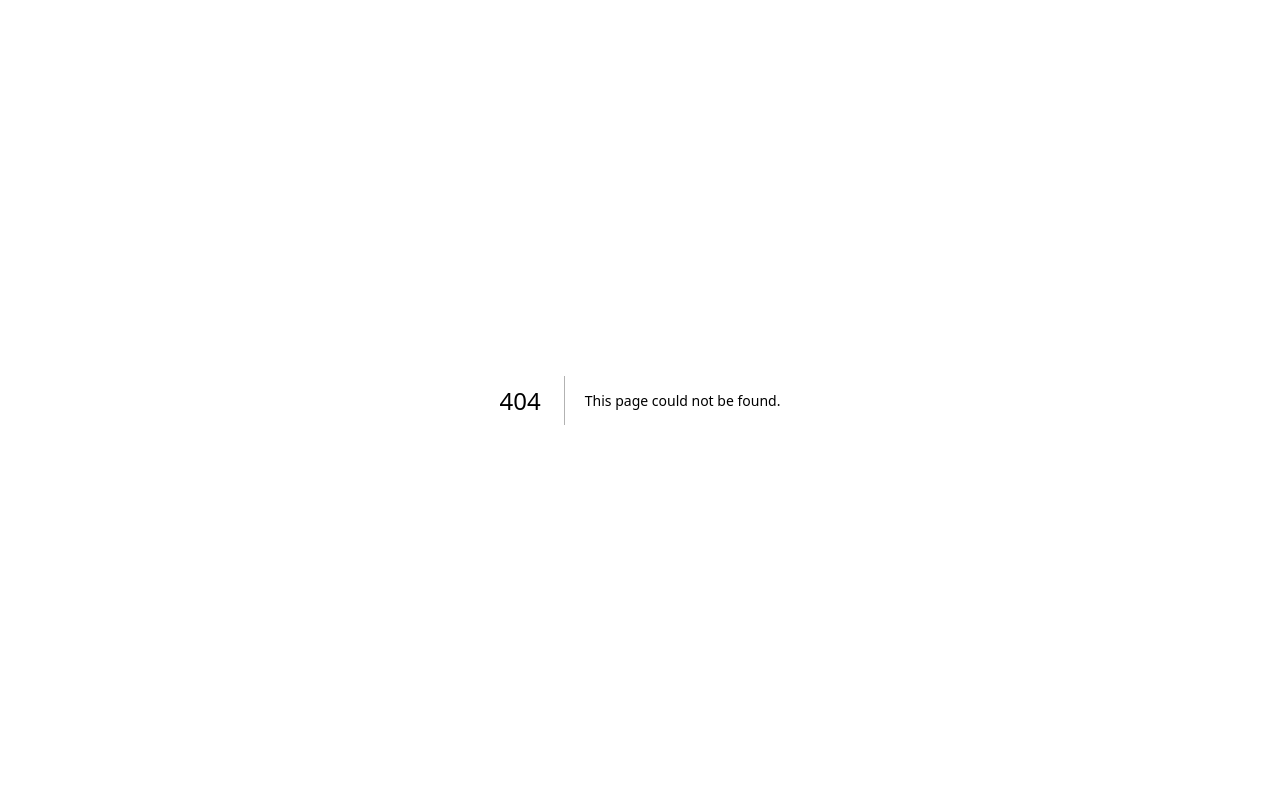
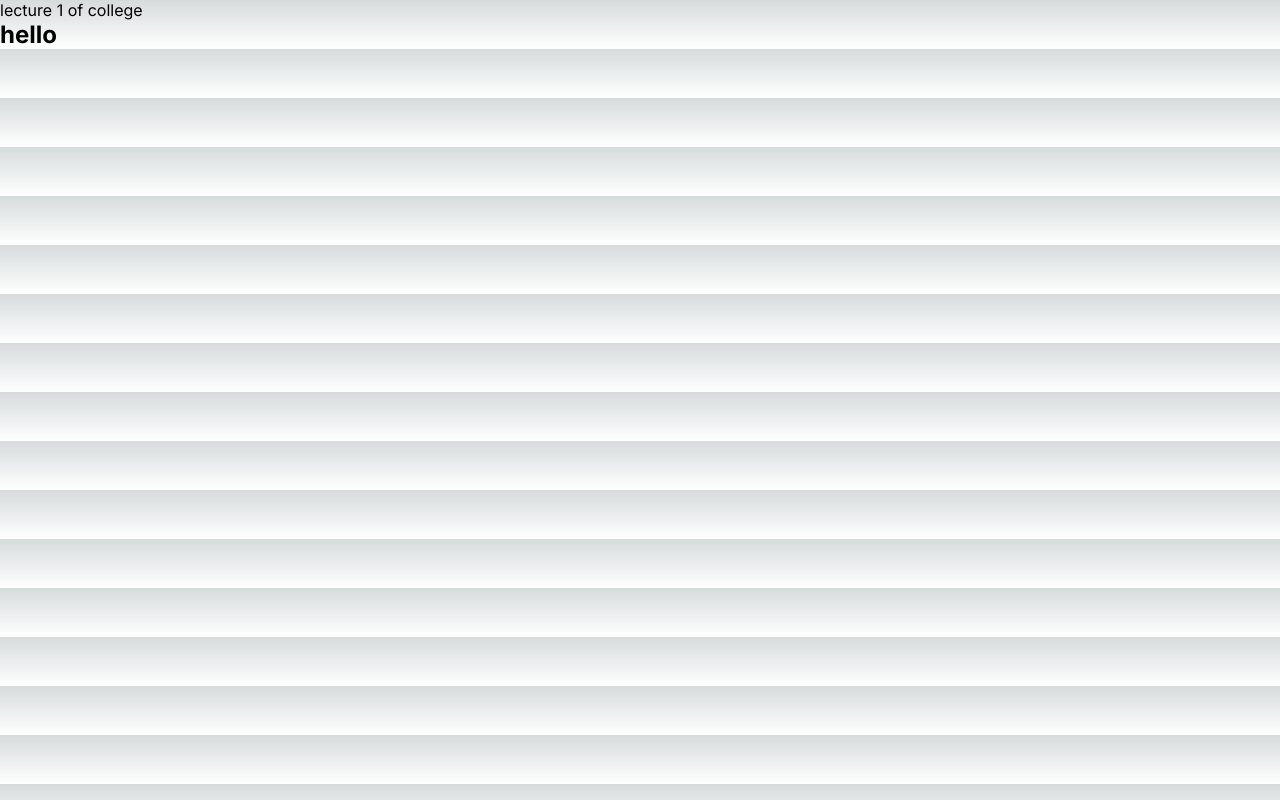
Before and after one commit to shwetasparks/next-js, a Next.js app in the folder learn/: page /study in a window 1280 px wide. Before the commit this address had no page. Built offline with nearby package versions, Linux system fonts and the light colour scheme.

Commit message:
segment routing and page not found

```diff
--- /dev/null
+++ b/learn/src/app/about/[...not-found]/page.js
@@ -0,0 +1,5 @@
+export default function AboutNotFound(){
+    return(
+        <h1>this is about page</h1>
+    )
+}
--- /dev/null
+++ b/learn/src/app/study/[...lecture]/page.js
@@ -0,0 +1,10 @@
+"use client"
+export default function Lecture({params}){
+    console.log(params);
+    return (
+        <div>
+            lecture 1 of college
+            <h2>hello {params.lecture[1]}</h2>
+        </div>
+    )
+}
```
Also changed, not shown: learn/src/app/not-found.js (added, +7 -0 lines), learn/src/app/study/page.js (added, +7 -0 lines).
